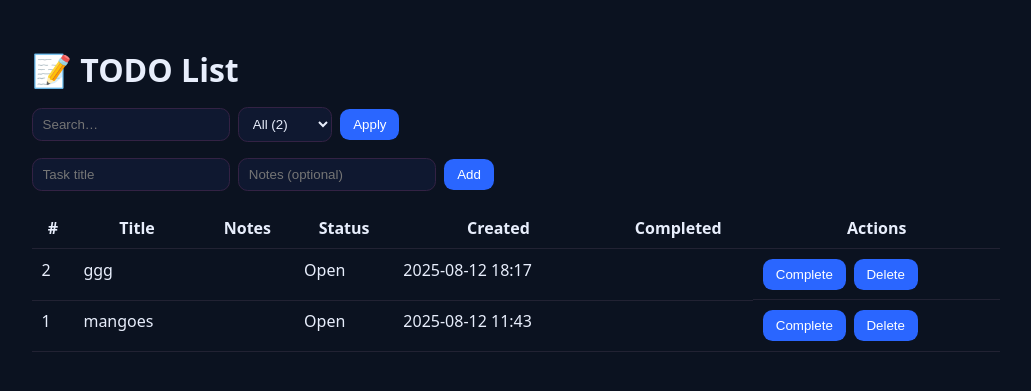
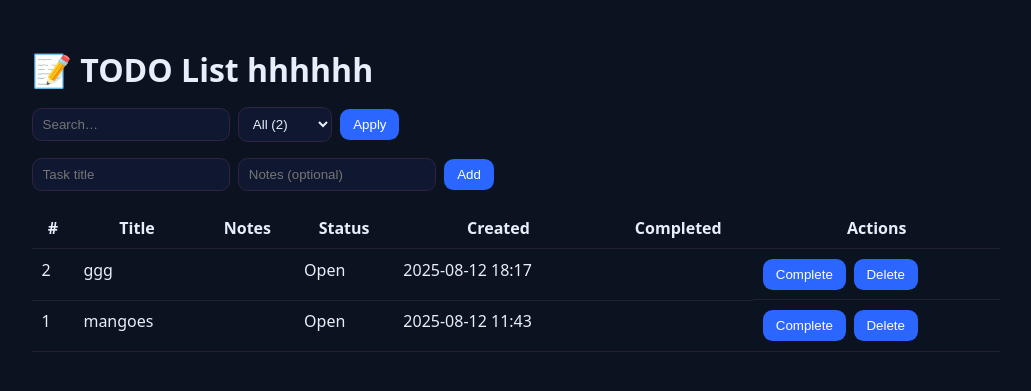
Before and after one commit to rashid893/django-todo, a Django app: page / in a window 1280 px wide. Shown: the top 391 px of the page, without its empty margins (124-1155 px from the left). Run offline with Django 5.2, Linux system fonts and the light colour scheme; data comes from the database, SQL or seed files in the repository.

Commit message:
Update TODO List header

```diff
--- a/templates/index.html
+++ b/templates/index.html
@@ -23,7 +23,7 @@
 </head>
 <body>
   <div class="container">
-    <h1>📝 TODO List  </h1>
+    <h1>📝 TODO List   hhhhhh</h1>
 
     <form class="filters" method="get" action="{% url 'index' %}">
       <input type="text" name="q" placeholder="Search…" value="{{ q }}">
```
